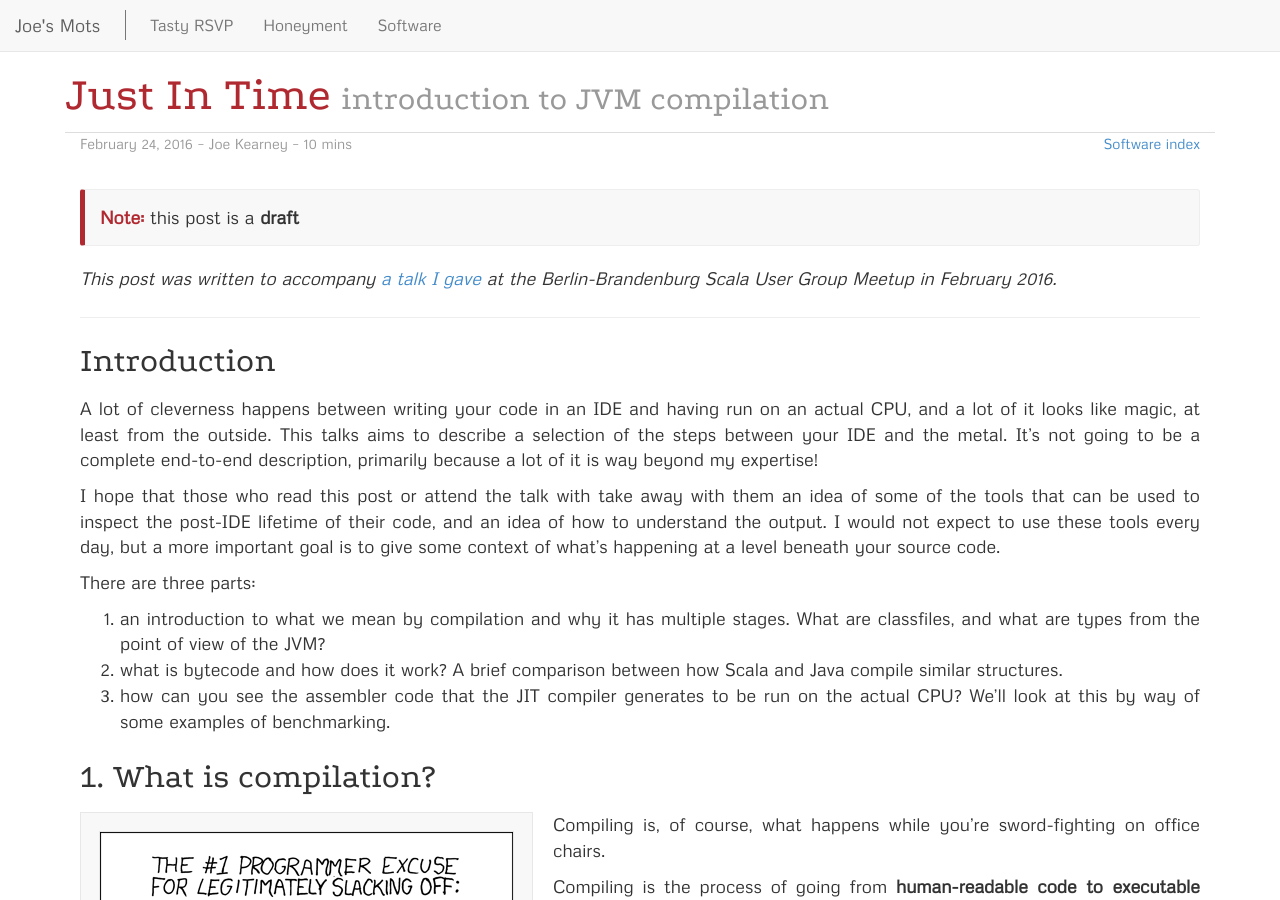
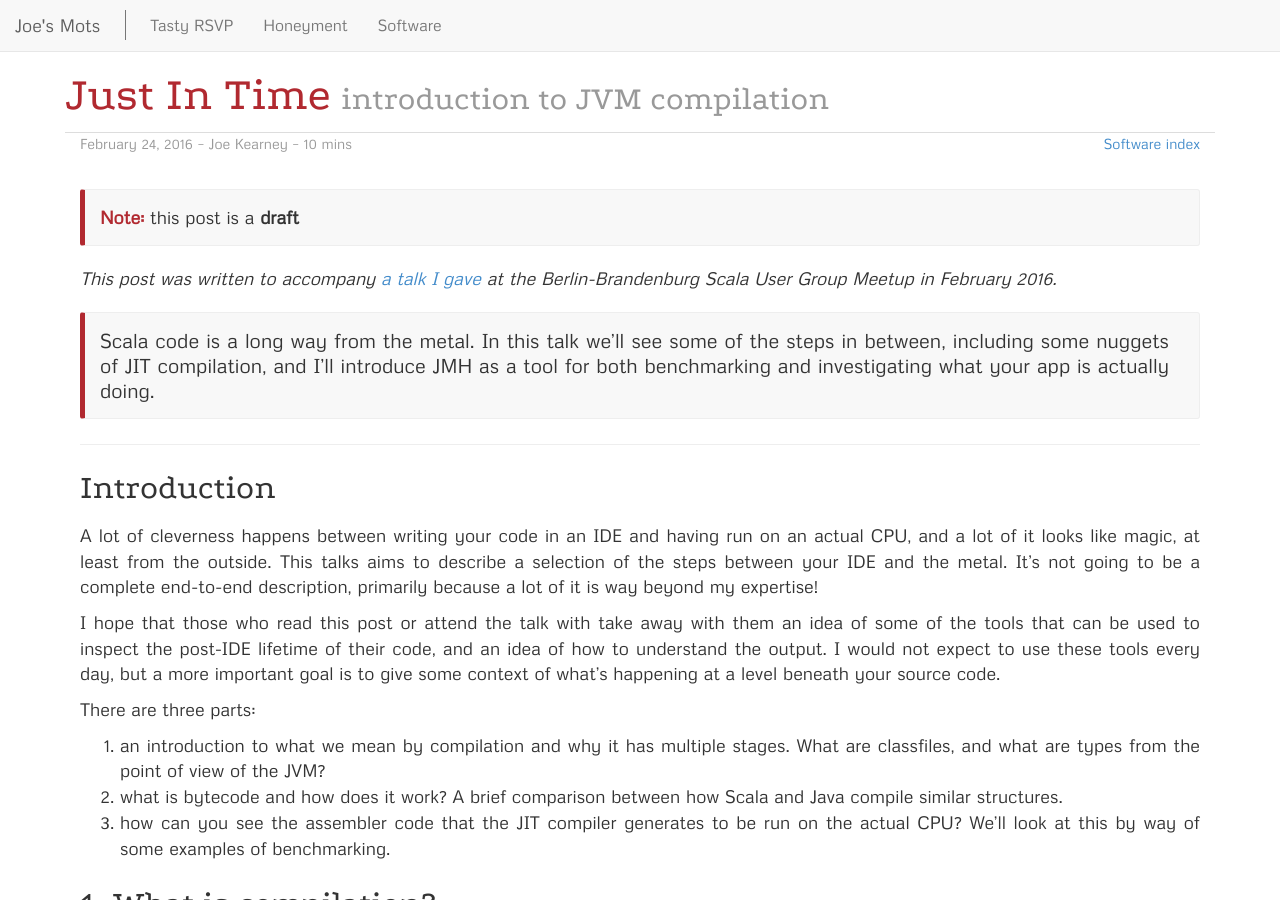
Before and after one commit to joekearney/joekearney.github.io, a Jekyll site: the page built from _posts/software/2016-02-24-just-in-time.md, in a window 1280 px wide and 900 px high. Built offline with Jekyll 4.4.1, drawn with Linux system fonts in a browser that asks for light colours.

Commit message:
add talk abstract at top

```diff
--- a/_posts/software/2016-02-24-just-in-time.md
+++ b/_posts/software/2016-02-24-just-in-time.md
@@ -18,6 +18,8 @@ author: Joe Kearney
 ---
 
 _This post was written to accompany [a talk I gave](http://www.meetup.com/Scala-Berlin-Brandenburg/events/228703195/) at the Berlin-Brandenburg Scala User Group Meetup in February 2016._
+
+> Scala code is a long way from the metal. In this talk we'll see some of the steps in between, including some nuggets of JIT compilation, and I'll introduce JMH as a tool for both benchmarking and investigating what your app is actually doing.
 
 ***
 
```
